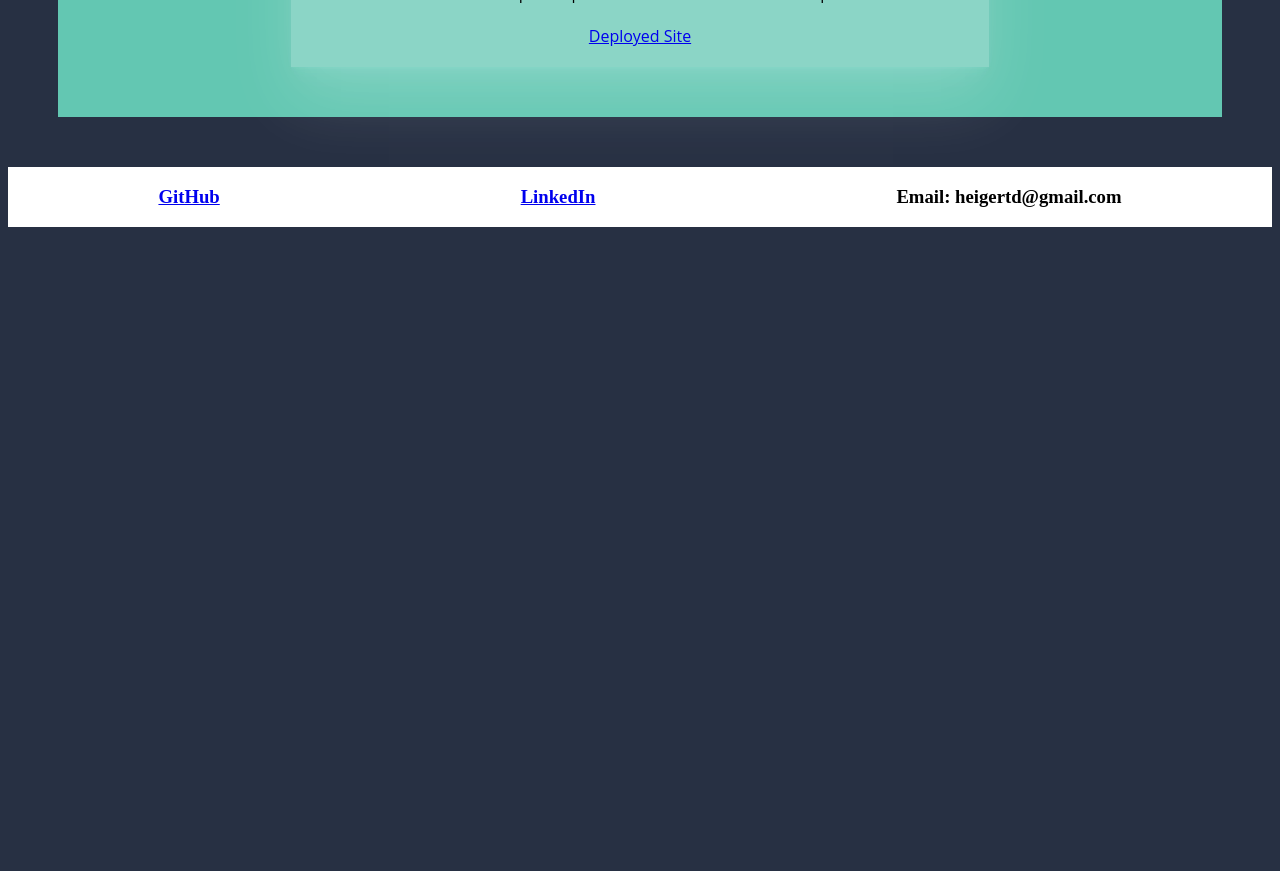
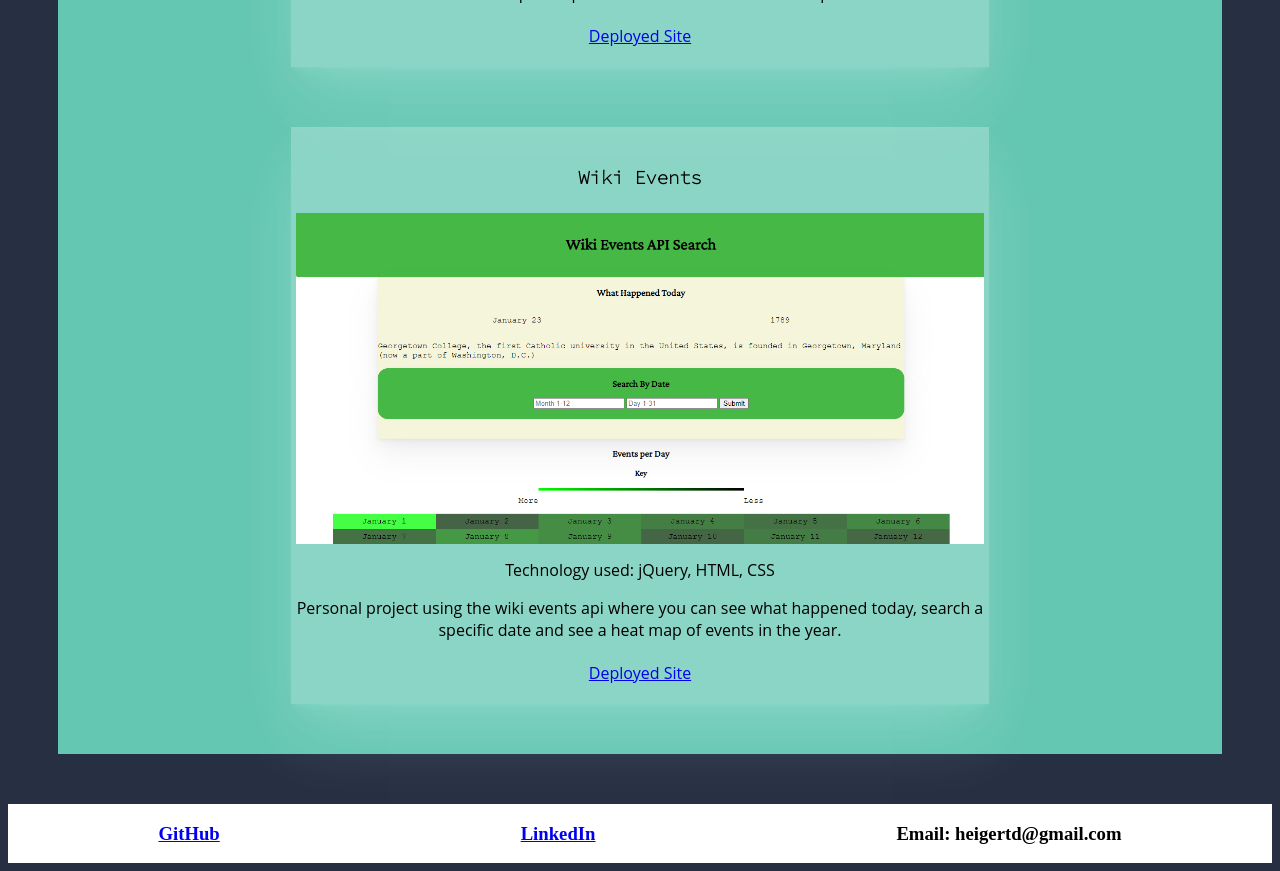
Before and after one commit to heigertd/new-portfolio-idea, a React (Create React App) app: page / in a window 1280 px wide. Shown: the part 4660-5531 px from the top of the page. Before the commit the page ends 4895 px from the top, so only its background shows below. Built offline with nearby package versions, Linux system fonts and the light colour scheme.

Commit message:
added project

```diff
--- a/src/data.js
+++ b/src/data.js
@@ -63,6 +63,14 @@ export const data = [
                 depolyedSite: 'https://fake-coffee.vercel.app/'
 
             },
+            {
+                title: 'Wiki Events',
+                description: 'Personal project using the wiki events api where you can see what happened today, search a specific date and see a heat map of events in the year.',
+                techs: 'jQuery, HTML, CSS',
+                img: '../../images/cardigan.jpg',
+                depolyedSite: 'https://wiki-events.vercel.app/'
+
+            },
         ]
     },
     {
--- a/src/pages/Portfolio/Portfolio.js
+++ b/src/pages/Portfolio/Portfolio.js
@@ -3,6 +3,7 @@ import './portfolio.css';
 import FakeCoffee from '../../images/Screenshot (63).png';
 import Sav from '../../images/Screenshot (51).png';
 import Misbach from '../../images/Screenshot (62).png';
+import Wiki from '../../images/Screenshot (66).png';
 import data from '../../data.js';
 import Project from '../../Components/Project/Projects';
 
@@ -16,6 +17,7 @@ export default function Portfolio() {
             <Project img = {Sav} tech = {data[1].projects[0].techs} description = {data[1].projects[0].description} title = {data[1].projects[0].title} depolyedSite = {data[1].projects[0].depolyedSite} />
             <Project img = {Misbach} tech = {data[1].projects[1].techs} description = {data[1].projects[1].description} title = {data[1].projects[1].title} depolyedSite = {data[1].projects[1].depolyedSite} />
             <Project img = {FakeCoffee} tech = {data[1].projects[2].techs} description = {data[1].projects[2].description} title = {data[1].projects[2].title} depolyedSite = {data[1].projects[2].depolyedSite} />
+            <Project img = {Wiki} tech = {data[1].projects[3].techs} description = {data[1].projects[3].description} title = {data[1].projects[3].title} depolyedSite = {data[1].projects[3].depolyedSite} />
         </div>
     </div>
     )
```
Also changed, not shown: src/images/Screenshot (66).png (added), 1 other file (tests, documents, lock files or other folders).
